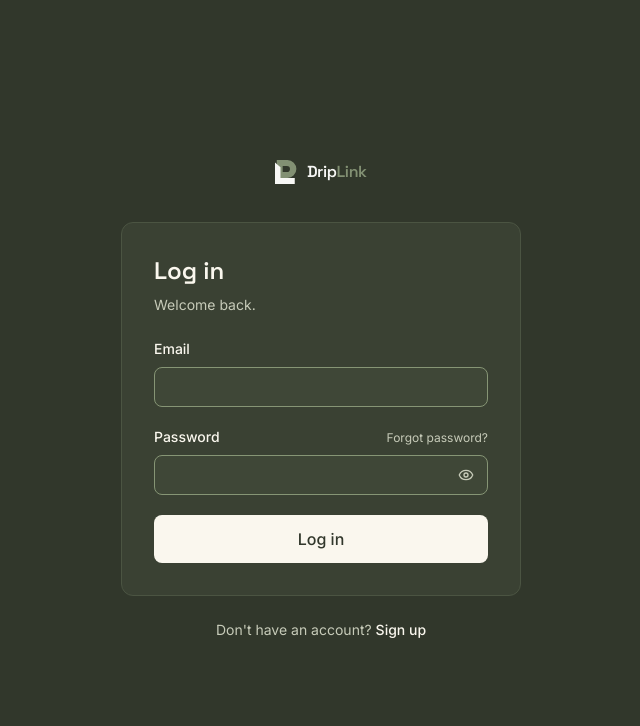
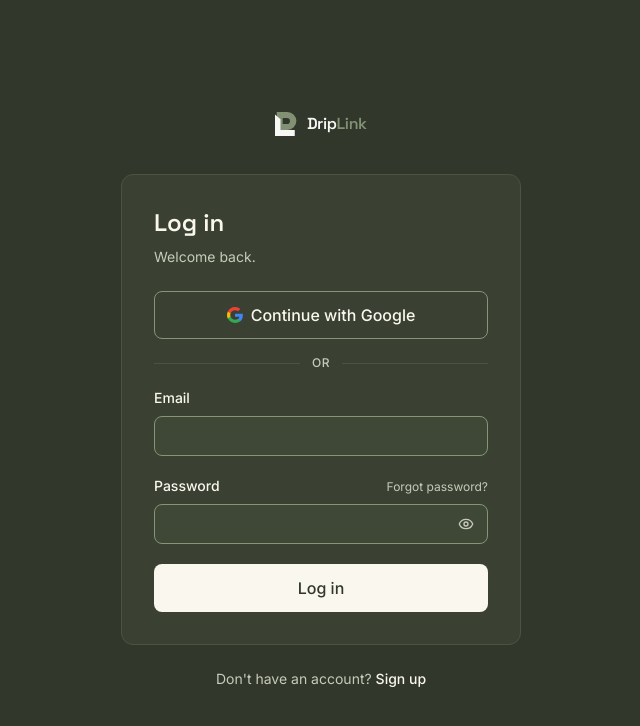
Before and after one commit to Subaru-tech/driplinkk-website, a Next.js app: page /login in a window 1280 px wide. Shown: the top 726 px of the page, without its empty margins (319-959 px from the left). Built offline with nearby package versions, Linux system fonts and the light colour scheme; no server answers.

Commit message:
feat(auth): add Google OAuth login and signup with auth callback

```diff
--- /dev/null
+++ b/app/auth/callback/route.ts
@@ -0,0 +1,57 @@
+import { NextResponse } from "next/server";
+import { createServerClient } from "@supabase/ssr";
+import { cookies } from "next/headers";
+import { SUPABASE_ANON_KEY, SUPABASE_URL } from "@/lib/supabase";
+
+export async function GET(request: Request) {
+  const { searchParams, origin } = new URL(request.url);
+  const code = searchParams.get("code");
+  const next = searchParams.get("next") ?? "/dashboard";
+  const error = searchParams.get("error");
+  const errorDescription = searchParams.get("error_description");
+
+  if (error || errorDescription) {
+    const message = encodeURIComponent(errorDescription || error || "Google sign-in was canceled or failed.");
+    return NextResponse.redirect(`${origin}/login?error=${message}`);
+  }
+
+  if (code) {
+    const cookieStore = await cookies();
+    const supabase = createServerClient(SUPABASE_URL, SUPABASE_ANON_KEY, {
+      cookies: {
+        getAll() {
+          return cookieStore.getAll();
+        },
+        setAll(cookiesToSet) {
+          try {
+            for (const { name, value, options } of cookiesToSet) {
+              cookieStore.set(name, value, options);
+            }
+          } catch {
+            // Can be safely ignored if middleware/proxy refreshes tokens
+          }
+        },
+      },
+    });
+
+    const { error: exchangeError } = await supabase.auth.exchangeCodeForSession(code);
+    if (!exchangeError) {
+      const forwardedHost = request.headers.get("x-forwarded-host");
+      const isLocalEnv = process.env.NODE_ENV === "development";
+
+      if (isLocalEnv) {
+        return NextResponse.redirect(`${origin}${next}`);
+      } else if (forwardedHost) {
+        return NextResponse.redirect(`https://${forwardedHost}${next}`);
+      } else {
+        return NextResponse.redirect(`${origin}${next}`);
+      }
+    }
+
+    return NextResponse.redirect(
+      `${origin}/login?error=${encodeURIComponent(exchangeError.message)}`
+    );
+  }
+
+  return NextResponse.redirect(`${origin}/login?error=Missing%20auth%20code`);
+}
--- /dev/null
+++ b/components/auth/google-button.tsx
@@ -0,0 +1,93 @@
+"use client";
+
+import { useState } from "react";
+import { Button } from "@/components/ui/button";
+import { getSupabaseBrowserClient } from "@/lib/supabase";
+
+export function GoogleIcon({ className = "size-5" }: { className?: string }) {
+  return (
+    <svg className={className} viewBox="0 0 24 24" aria-hidden="true">
+      <path
+        fill="#4285F4"
+        d="M23.745 12.27c0-.7-.06-1.4-.19-2.07H12v4.51h6.6c-.29 1.52-1.14 2.82-2.4 3.68v3.05h3.88c2.27-2.09 3.66-5.17 3.66-9.17z"
+      />
+      <path
+        fill="#34A853"
+        d="M12 24c3.24 0 5.95-1.08 7.93-2.91l-3.88-3.05c-1.08.72-2.45 1.16-4.05 1.16-3.12 0-5.77-2.1-6.72-4.93H1.25v3.15C3.26 21.36 7.33 24 12 24z"
+      />
+      <path
+        fill="#FBBC05"
+        d="M5.28 14.27c-.25-.72-.38-1.49-.38-2.27s.13-1.55.38-2.27V6.58H1.25C.45 8.18 0 9.99 0 12s.45 3.82 1.25 5.42l4.03-3.15z"
+      />
+      <path
+        fill="#EA4335"
+        d="M12 4.75c1.77 0 3.35.61 4.6 1.8l3.42-3.42C17.95 1.19 15.24 0 12 0 7.33 0 3.26 2.64 1.25 6.58l4.03 3.15c.95-2.83 3.6-4.98 6.72-4.98z"
+      />
+    </svg>
+  );
+}
+
+export function AuthDivider({ text = "or" }: { text?: string }) {
+  return (
+    <div className="relative my-2 flex items-center justify-center">
+      <div className="w-full border-t border-line" />
+      <span className="absolute bg-surface px-3 text-xs font-medium uppercase tracking-wider text-muted">
+        {text}
+      </span>
+    </div>
+  );
+}
+
+interface GoogleButtonProps {
+  onError: (msg: string) => void;
+  text?: string;
+  disabled?: boolean;
+}
+
+export function GoogleButton({
+  onError,
+  text = "Continue with Google",
+  disabled = false,
+}: GoogleButtonProps) {
+  const [pending, setPending] = useState(false);
+
+  async function handleGoogleSignIn() {
+    const supabase = getSupabaseBrowserClient();
+    if (!supabase) {
+      onError("Sign-in isn't available yet — the backend isn't connected.");
+      return;
+    }
+
+    setPending(true);
+    const { error } = await supabase.auth.signInWithOAuth({
+      provider: "google",
+      options: {
+        redirectTo: `${window.location.origin}/auth/callback`,
+        queryParams: {
+          access_type: "offline",
+          prompt: "consent",
+        },
+      },
+    });
+
+    if (error) {
+      setPending(false);
+      onError(error.message || "Failed to initiate Google sign-in.");
+    }
+  }
+
+  return (
+    <Button
+      type="button"
+      variant="secondary"
+      size="lg"
+      loading={pending}
+      disabled={disabled || pending}
+      onClick={handleGoogleSignIn}
+      className="w-full border-line-control hover:bg-raised"
+    >
+      <GoogleIcon className="size-4 shrink-0" />
+      <span>{text}</span>
+    </Button>
+  );
+}
--- a/components/auth/login-form.tsx
+++ b/components/auth/login-form.tsx
@@ -4,24 +4,27 @@
 import { useState, type FormEvent } from "react";
 import { resolveHome } from "@/app/(auth)/actions";
 import { AuthCard } from "@/components/auth/auth-card";
+import { AuthDivider, GoogleButton } from "@/components/auth/google-button";
 import { Button } from "@/components/ui/button";
 import { Field, Input, PasswordInput } from "@/components/ui/input";
 import { getSupabaseBrowserClient } from "@/lib/supabase";
 
 const EMAIL_RE = /^[^\s@]+@[^\s@]+\.[^\s@]+$/;
 
-/* Spec §4.1 — validation fires on blur, never on keystroke. Auth failures use
-   one generic message so we never leak which field was wrong.
-
-   No "which kind of account?" step: the account already has an answer, and
-   the server reads it after the password succeeds. Asking first could only
-   confirm what we know or contradict it. */
-
 export function LoginForm() {
   const [email, setEmail] = useState("");
   const [password, setPassword] = useState("");
   const [errors, setErrors] = useState<{ email?: string; password?: string }>({});
-  const [formError, setFormError] = useState<string | null>(null);
+  const [formError, setFormError] = useState<string | null>(() => {
+    if (typeof window !== "undefined") {
+      const params = new URLSearchParams(window.location.search);
+      const err = params.get("error");
+      if (err) {
+        return decodeURIComponent(err);
+      }
+    }
+    return null;
+  });
   const [pending, setPending] = useState(false);
 
   function validateEmail() {
@@ -77,6 +80,10 @@
       error={formError}
       footer={{ prompt: "Don't have an account?", href: "/signup", label: "Sign up" }}
     >
+      <div className="flex flex-col gap-4">
+        <GoogleButton onError={(err) => setFormError(err)} disabled={pending} />
+        <AuthDivider />
+
         <form onSubmit={onSubmit} noValidate className="flex flex-col gap-5">
           <Field label="Email" error={errors.email}>
             {({ id, describedBy, invalid }) => (
@@ -121,9 +128,7 @@
             Log in
           </Button>
         </form>
-
-      {/* Spec §4.1: OAuth is explicitly out of scope for v1, so the "or"
-          divider is omitted too — it would separate nothing. */}
+      </div>
     </AuthCard>
   );
 }
--- a/components/auth/signup-form.tsx
+++ b/components/auth/signup-form.tsx
@@ -4,6 +4,7 @@
 import { useRouter } from "next/navigation";
 import { useState, type FormEvent } from "react";
 import { AuthCard } from "@/components/auth/auth-card";
+import { AuthDivider, GoogleButton } from "@/components/auth/google-button";
 import {
   PasswordRequirements,
   passwordIsValid,
@@ -99,7 +100,15 @@
       error={formError}
       footer={{ prompt: "Already have an account?", href: "/login", label: "Log in" }}
     >
-      <form onSubmit={onSubmit} noValidate className="flex flex-col gap-5">
+      <div className="flex flex-col gap-4">
+        <GoogleButton
+          onError={(err) => setFormError(err)}
+          text="Sign up with Google"
+          disabled={pending}
+        />
+        <AuthDivider text="or with email" />
+
+        <form onSubmit={onSubmit} noValidate className="flex flex-col gap-5">
         <Field label="Name" error={errors.name}>
           {({ id, describedBy, invalid }) => (
             <Input
@@ -185,6 +194,7 @@
           Create account
         </Button>
       </form>
+      </div>
     </AuthCard>
   );
 }
```
Lines whose indentation alone changed are shown as unchanged.
